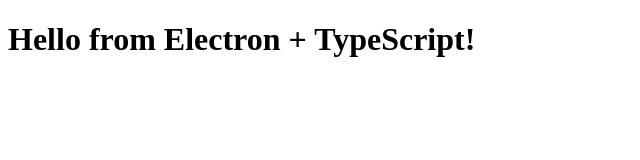
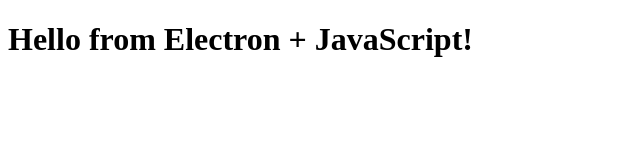
Before and after one commit to Remence/TomatoTimer, an Electron app: page index.html in a window 1280 px wide. Shown: the full height of the page, 0-640 px from the left. Drawn offline with Linux system fonts and the light colour scheme.

Commit message:
Fixed a typo

```diff
--- a/index.html
+++ b/index.html
@@ -5,6 +5,6 @@
   <title>My Electron App</title>
 </head>
 <body>
-  <h1>Hello from Electron + TypeScript!</h1>
+  <h1>Hello from Electron + JavaScript!</h1>
 </body>
 </html>
```
